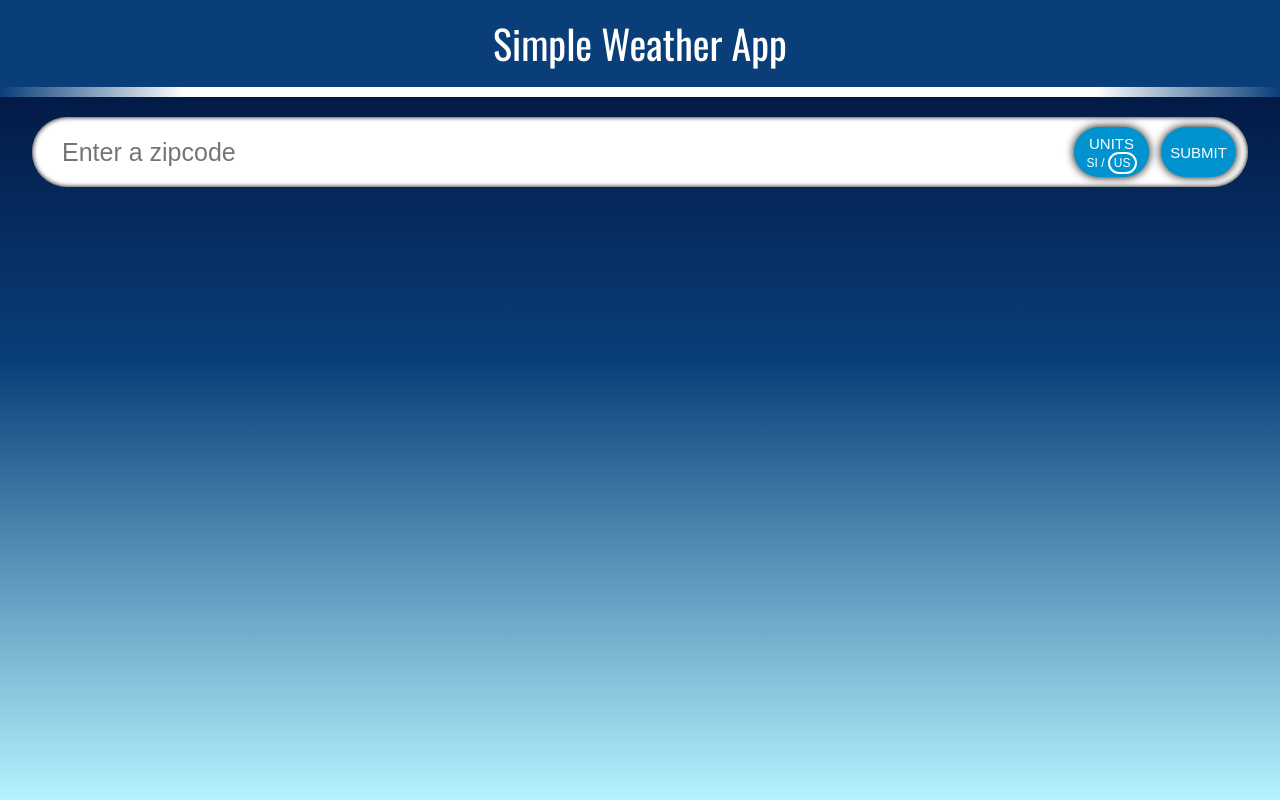
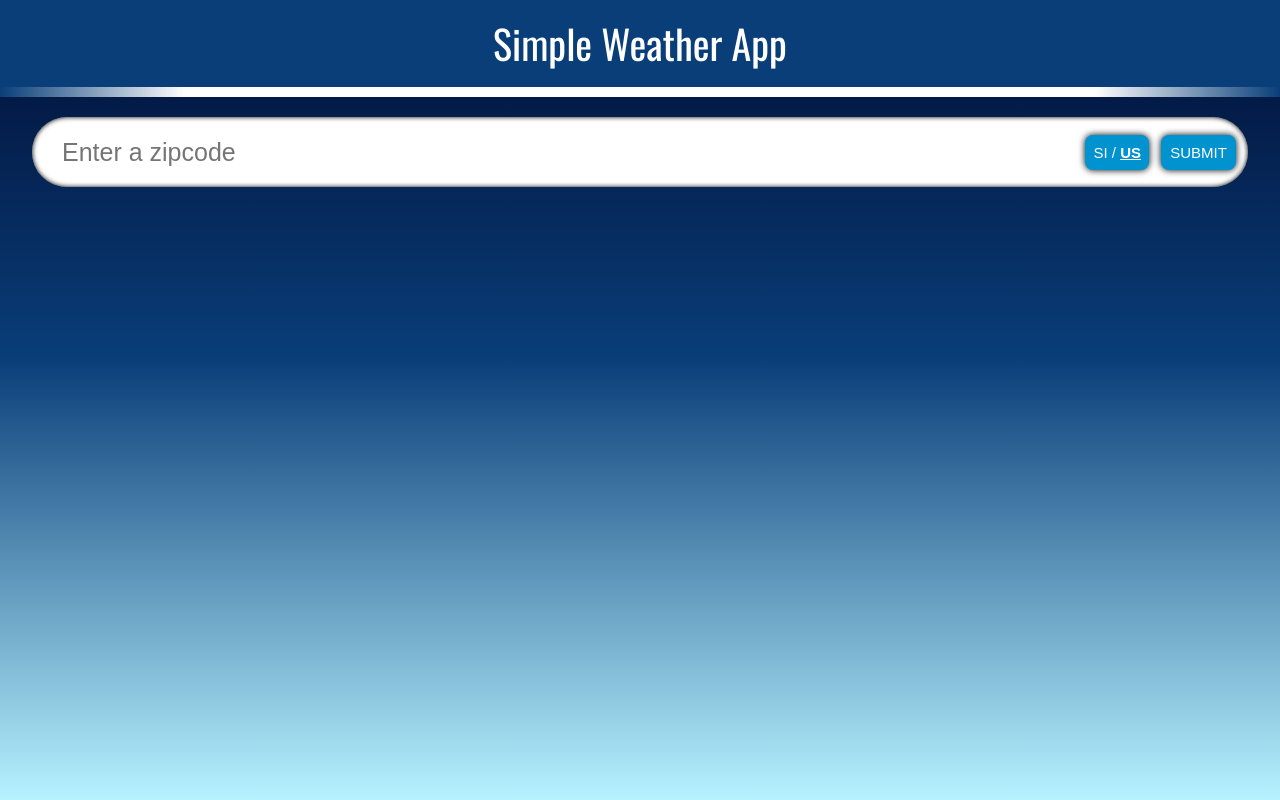
Before and after one commit to ffowles/SimpleWeatherApp, a React (Create React App) app: page / in a window 1280 px wide. Built offline with nearby package versions, Linux system fonts and the light colour scheme.

Commit message:
refactoring

```diff
--- a/src/App.tsx
+++ b/src/App.tsx
@@ -1,12 +1,6 @@
-import axios from 'axios';
-import classNames from 'classnames';
-import React, { useState } from 'react';
+import React from 'react';
 import './App.scss';
-import ForecastDisplay from './components/ForecastDisplay';
-import ZipInput from './components/ZipInput';
-import { Coordinates } from './models/Coordinates';
-import { Forecast } from './models/Forecast';
-import { ForecastParams } from './models/ForecastParams';
+import PageContent from './components/PageContent';
 
 // params
 // storage
@@ -15,16 +9,6 @@ import { ForecastParams } from './models/ForecastParams';
 // cacheing
 
 const App: React.FC = () => {
-    const [zip, setZip] = useState('');
-    const [useMetric, setUseMetric] = useState(false);
-    const [data, setData] = useState<Forecast[]>([]);
-    const [error, setError] = useState(null);
-    const [loading, setLoading] = useState(false);
-    const zipSubmit = (e: React.FormEvent) => {
-        e.preventDefault();
-        getForecast(zip);
-    };
-
     // useEffect(() => {
     //     navigator.geolocation.getCurrentPosition((position) => {
     //         const coordinates: Coordinates = {
@@ -35,39 +19,11 @@ const App: React.FC = () => {
     //     });
     // }, []);
 
-    var loadingClasses = classNames({ loading: loading });
-
-    const getForecast = async (zip: string | null, coodinates?: Coordinates) => {
-        // validate
-        setLoading(true);
-        let params: ForecastParams = { units: useMetric ? 'si' : 'us' };
-        if (zip) {
-            params.zip = zip;
-        } else if (coodinates) {
-            params = { ...params, ...coodinates };
-        }
-        axios
-            .get('http://localhost:3001/forecast', { params })
-            .then((response) => setData(response.data.slice(0, 72) as Forecast[]))
-            .catch((error) => setError(error))
-            .finally(() => setLoading(false));
-    };
-
     return (
         <div className="App">
             <header className="App-header">Simple Weather App</header>
             <div className="App-header-border" />
-            <div className="App-content">
-                <ZipInput
-                    zip={zip}
-                    setZip={setZip}
-                    useMetric={useMetric}
-                    setUseMetric={setUseMetric}
-                    onSubmit={zipSubmit}
-                />
-                <ForecastDisplay forecasts={data} />
-            </div>
-            <div className={loadingClasses}></div>
+            <PageContent />
             <footer className="App-footer"></footer>
         </div>
     );
--- a/src/components/ForecastDisplay.tsx
+++ b/src/components/ForecastDisplay.tsx
@@ -4,6 +4,7 @@ import ForecastDetail from './ForecastDetail';
 
 interface Props {
     forecasts: Forecast[];
+    loading: boolean;
 }
 
 interface Dictionary<T> {
@@ -15,8 +16,10 @@ const getDayString = (daysFromToday: number) => {
     return new Date(+new Date().setHours(0, 0, 0, 0) + 86400000 * daysFromToday).toDateString();
 };
 
-const ForecastDisplay = ({ forecasts }: Props) => {
-    if (!forecasts || !forecasts.length) {
+const ForecastDisplay = ({ forecasts, loading }: Props) => {
+    if (loading) {
+        return <div>Loading...</div>;
+    } else if (!forecasts || !forecasts.length) {
         return null;
     }
     const mappedForecasts: Dictionary<Forecast[]> = groupBy(forecasts, (forecast) =>
--- /dev/null
+++ b/src/components/PageContent.tsx
@@ -0,0 +1,64 @@
+import React, { useEffect, useState } from 'react';
+import { Forecast } from '../models/Forecast';
+import { Units } from '../models/Units';
+import forecastServiceFactory from '../services/Forecast.service';
+import localStorageService from '../services/LocalStorage.service';
+import ForecastDisplay from './ForecastDisplay';
+import ZipInput from './ZipInput';
+
+const PageContent = () => {
+    const [zip, setZip] = useState('');
+    const [units, setUnits] = useState<Units>('us');
+    const [data, setData] = useState<Forecast[]>([]);
+    const [error, setError] = useState(null);
+    const [loading, setLoading] = useState(false);
+
+    const forecastService = forecastServiceFactory({ setData, setError, setLoading });
+
+    const zipSubmit = (e: React.FormEvent) => {
+        e.preventDefault();
+        forecastService.forecast(zip, units);
+    };
+
+    useEffect(() => {
+        // const zipParam = searchParams.get('zip');
+        // const useMetricParam = searchParams.get('useMetric');
+        // if (useMetricParam === 'true') {
+        //     setUseMetric(true);
+        // }
+        // if (zipParam) {
+        //     setZip(zipParam);
+        //     getForecast();
+        // }
+        // Check localStorage for previously used values
+        const storedParams = localStorageService.getParams();
+        if (storedParams?.zip && storedParams.units) {
+            console.log(storedParams);
+            setZip(storedParams.zip);
+            setUnits(storedParams.units);
+            // getForecast(storedParams.zip, storedParams.useMetric);
+        }
+    }, []);
+
+    // useEffect(() => {
+    //     mutate();
+    // }, [params]);
+
+    if (error) return <div>An error has occurred.</div>;
+    // if (!data) return <div>Loading...</div>;
+
+    return (
+        <div className="App-content">
+            <ZipInput
+                zip={zip}
+                setZip={setZip}
+                units={units}
+                setUnits={setUnits}
+                onSubmit={zipSubmit}
+            />
+            <ForecastDisplay forecasts={data} loading={loading} />
+        </div>
+    );
+};
+
+export default PageContent;
--- a/src/components/Toggle.tsx
+++ b/src/components/Toggle.tsx
@@ -1,24 +1,26 @@
 import classNames from 'classnames';
 
 interface Props {
-    label: string;
-    onLabel: string;
-    offLabel: string;
-    toggle: boolean;
-    setToggle: React.Dispatch<React.SetStateAction<boolean>>;
+    value: string | undefined;
+    options: [string, string];
+    onChange: (value: string) => void;
 }
 
-const Toggle = ({ label, onLabel, offLabel, toggle, setToggle }: Props) => {
-    var onClasses = classNames({ selected: toggle });
-    var offClasses = classNames({ selected: !toggle });
+const Toggle = ({ value, options, onChange }: Props) => {
+    const option1Classes = classNames({ selected: options[0] === value });
+    const option2Classes = classNames({ selected: options[1] === value });
+    const toggle = () => {
+        if (options[0] === value) {
+            onChange(options[1]);
+        } else {
+            onChange(options[0]);
+        }
+    };
     return (
-        <button className="toggle embeded-button" type="button" onClick={() => setToggle(!toggle)}>
-            <div className="toggle-label">{label}</div>
-            <div className="toggle-selection-labels">
-                <span className={onClasses}>{onLabel}</span> /{' '}
-                <span className={offClasses}>{offLabel}</span>
-            </div>
-        </button>
+        <div className="toggle" onClick={toggle}>
+            <span className={option1Classes}>{options[0]}</span> /{' '}
+            <span className={option2Classes}>{options[1]}</span>
+        </div>
     );
 };
 
--- a/src/components/ZipInput.tsx
+++ b/src/components/ZipInput.tsx
@@ -1,3 +1,4 @@
+import { Units } from '../models/Units';
 import BasicInput from './BasicInput';
 import Toggle from './Toggle';
 import './styles.scss';
@@ -5,22 +6,17 @@ import './styles.scss';
 interface Props {
     zip: string;
     setZip: React.Dispatch<React.SetStateAction<string>>;
-    useMetric: boolean;
-    setUseMetric: React.Dispatch<React.SetStateAction<boolean>>;
+    units: Units;
+    setUnits: React.Dispatch<React.SetStateAction<Units>>;
     onSubmit: (e: React.FormEvent) => void;
 }
 
-const ZipInput = ({ zip, setZip, useMetric, setUseMetric, onSubmit }: Props) => {
+const ZipInput = ({ zip, setZip, units, setUnits, onSubmit }: Props) => {
+    const onUnitsChange = (option: string) => setUnits(option as Units);
     return (
         <form className="zip-form" onSubmit={onSubmit}>
             <BasicInput value={zip} setValue={setZip} placeholder="Enter a zipcode" />
-            <Toggle
-                label="Units"
-                onLabel="SI"
-                offLabel="US"
-                toggle={useMetric}
-                setToggle={setUseMetric}
-            />
+            <Toggle value={units} options={['si', 'us']} onChange={onUnitsChange} />
             <button className="zip-submit embeded-button" type="submit">
                 Submit
             </button>
--- a/src/components/styles.scss
+++ b/src/components/styles.scss
@@ -22,31 +22,35 @@
         }
     }
 
-    .embeded-button {
+    .zip-submit,
+    .toggle {
         font-size: 15px;
-        height: 50px;
+        height: 35px;
         text-transform: uppercase;
         color: white;
         border: none;
         position: absolute;
-        border-radius: 50px;
+        border-radius: 8px;
         background-color: #0193cf;
-        box-shadow: 0 0 10px black;
+        box-shadow: 0 0 7px black;
         transition: 0.2s all;
 
         &:hover {
             background-color: #1a9ed4;
+            box-shadow: 0 0 4px black;
         }
 
         &:active {
             transform: scale(0.8);
-            box-shadow: 0 0 5px black;
+            box-shadow: none;
         }
     }
 
     .toggle {
         right: 99px;
-        width: 75px;
+        line-height: 35px;
+        padding: 0 8px;
+        font-family: Arial;
 
         .toggle-label {
             margin-bottom: 4px;
@@ -57,9 +61,8 @@
         }
 
         .selected {
-            border: 2px solid white;
-            padding: 2px 4px;
-            border-radius: 50px;
+            font-weight: bold;
+            text-decoration: underline;
         }
     }
 
@@ -135,7 +138,8 @@
             padding: 14px 18px;
         }
 
-        .embeded-button {
+        .zip-submit,
+        .toggle {
             height: 40px;
             font-size: 13px;
             box-shadow: 0 0 7px black;
--- /dev/null
+++ b/src/models/Units.tsx
@@ -0,0 +1 @@
+export type Units = 'us' | 'si';
--- a/src/services/Forecast.service.tsx
+++ b/src/services/Forecast.service.tsx
@@ -1,3 +1,35 @@
-const forecastService = {};
+import axios from 'axios';
+import { Forecast } from '../models/Forecast';
+import { ForecastParams } from '../models/ForecastParams';
+import { Units } from '../models/Units';
 
-export default forecastService;
+interface ForecastService {
+    forecast: (zip: string, units: Units) => void;
+}
+
+interface Parameters {
+    setData: React.Dispatch<React.SetStateAction<Forecast[]>>;
+    setError: React.Dispatch<React.SetStateAction<null>>;
+    setLoading: React.Dispatch<React.SetStateAction<boolean>>;
+}
+
+const forecastServiceFactory = ({ setData, setError, setLoading }: Parameters) => {
+    const forecastService: ForecastService = {
+        forecast: async function (zip, units) {
+            // validate
+            setLoading(true);
+            const params: ForecastParams = { zip, units };
+            if (zip && units) {
+                axios
+                    .get('http://localhost:3001/forecast', { params })
+                    .then((response) => setData(response.data.slice(0, 72) as Forecast[]))
+                    .catch((error) => setError(error))
+                    .finally(() => setLoading(false));
+            }
+        },
+    };
+
+    return forecastService;
+};
+
+export default forecastServiceFactory;
--- /dev/null
+++ b/src/services/LocalStorage.service.tsx
@@ -0,0 +1,20 @@
+import { ForecastParams } from '../models/ForecastParams';
+
+const key = 'simpleWeatherAppParams';
+
+const localStorageService = {
+    storeParams: function (params: ForecastParams): void {
+        localStorage.setItem(key, JSON.stringify(params));
+    },
+
+    getParams: function (): ForecastParams | null {
+        const storedData = localStorage.getItem(key);
+        if (storedData) {
+            return JSON.parse(storedData);
+        } else {
+            return null;
+        }
+    },
+};
+
+export default localStorageService;
```
Also changed, not shown: src/models/ForecastParams.tsx (+4 -4 lines).
